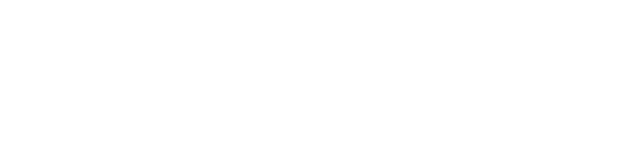
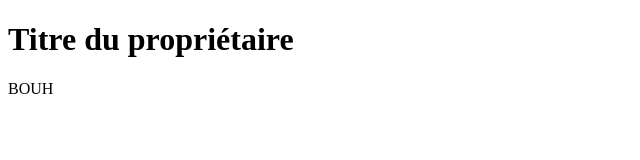
Before and after one commit to julebbb/TestLeaJustine, a plain HTML site: page index.html in a window 1280 px wide. Shown: the whole page, without its empty margins (0-640 px from the left). Drawn offline with Linux system fonts and the light colour scheme.

Commit message:
Ajout h1 proprio & p

```diff
--- a/index.html
+++ b/index.html
@@ -6,5 +6,9 @@
   </head>
   <body>
 
+    <h1>Titre du propriétaire</h1>
+
+    <p>BOUH<p>
+
   </body>
 </html>
```
